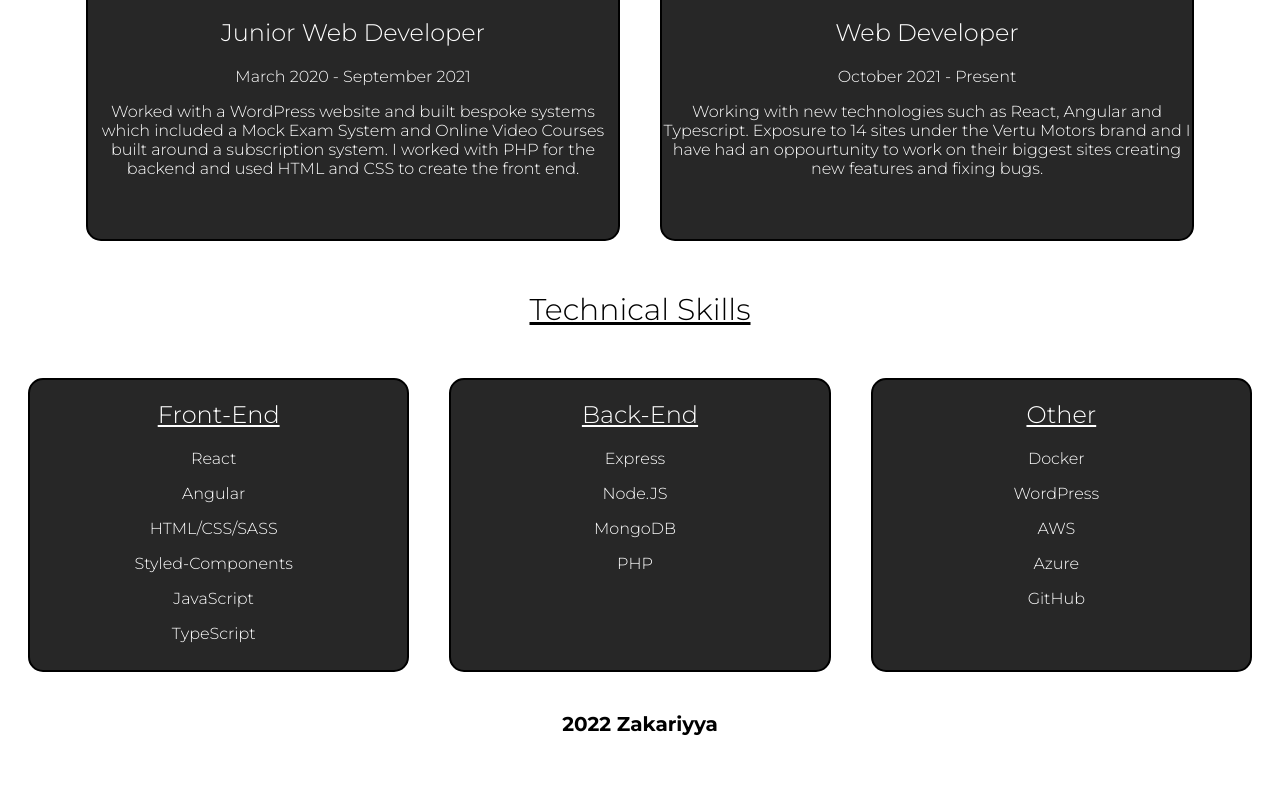
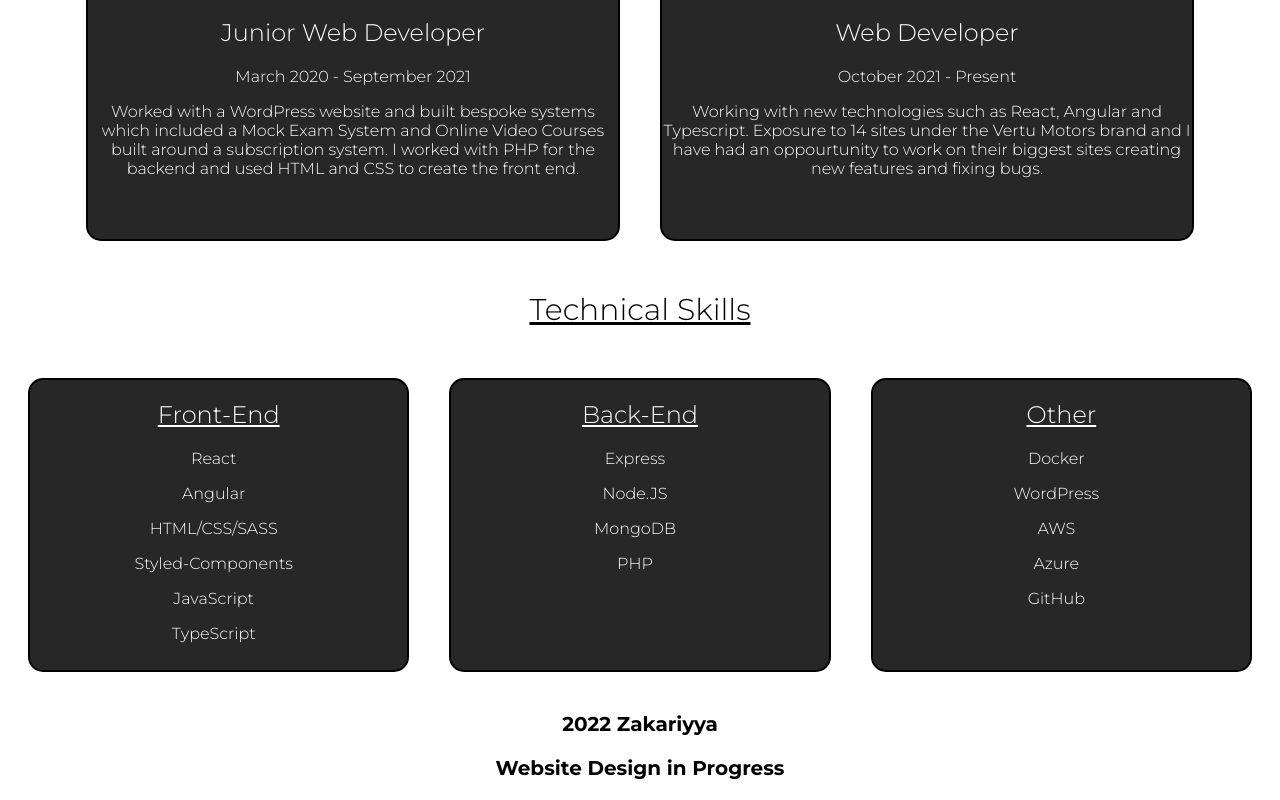
Before and after one commit to Zakariyya98/UserInterface, a React (Create React App) app: page / in a window 1280 px wide. Shown: the part 388-1188 px from the top of the page. Before the commit the page ends 1144 px from the top, so only its background shows below. Built offline with nearby package versions, Linux system fonts and the light colour scheme.

Commit message:
Updated Footer

```diff
--- a/src/components/Footer.js
+++ b/src/components/Footer.js
@@ -4,9 +4,14 @@ import { FooterName } from "./Footer.styled";
 function Footer() {
     return (
         <div>
+            <>
             <FooterName>
                 2022 Zakariyya
             </FooterName>
+            <FooterName>
+                Website Design in Progress
+            </FooterName>
+            </>
         </div>
 
     )
```
